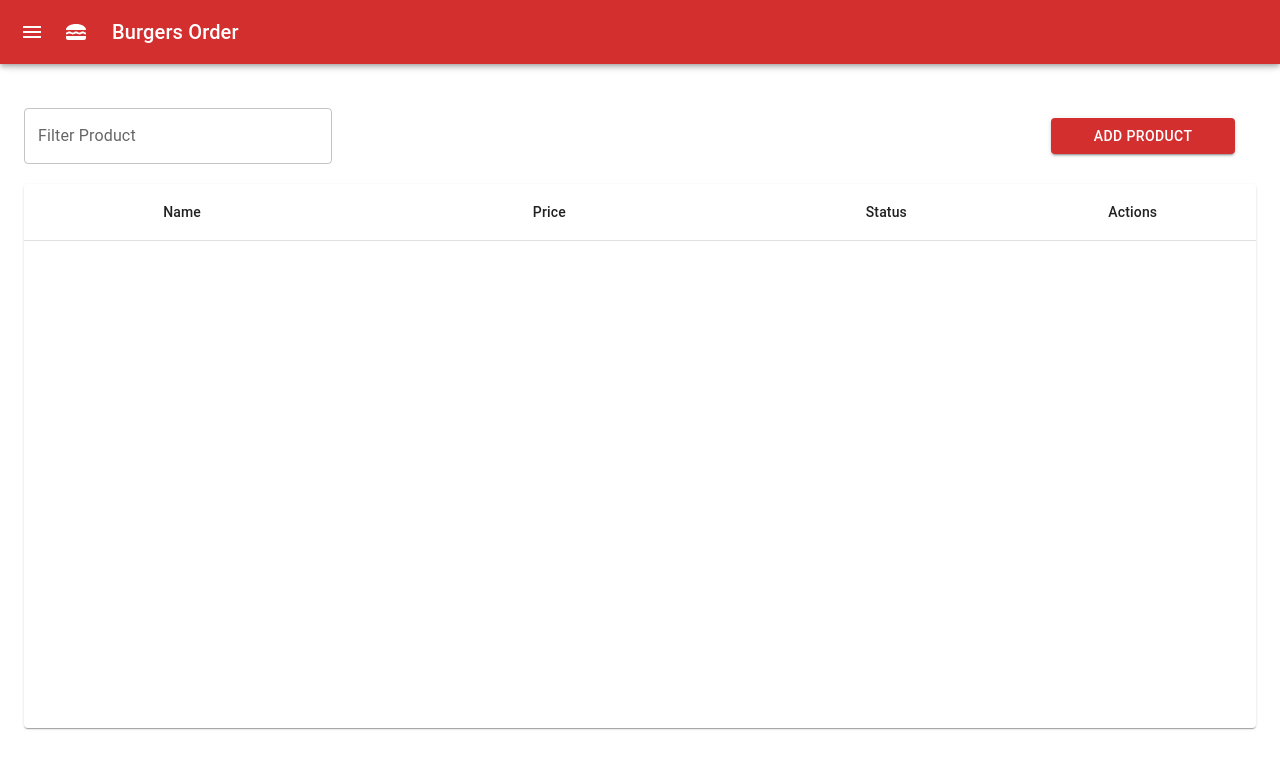
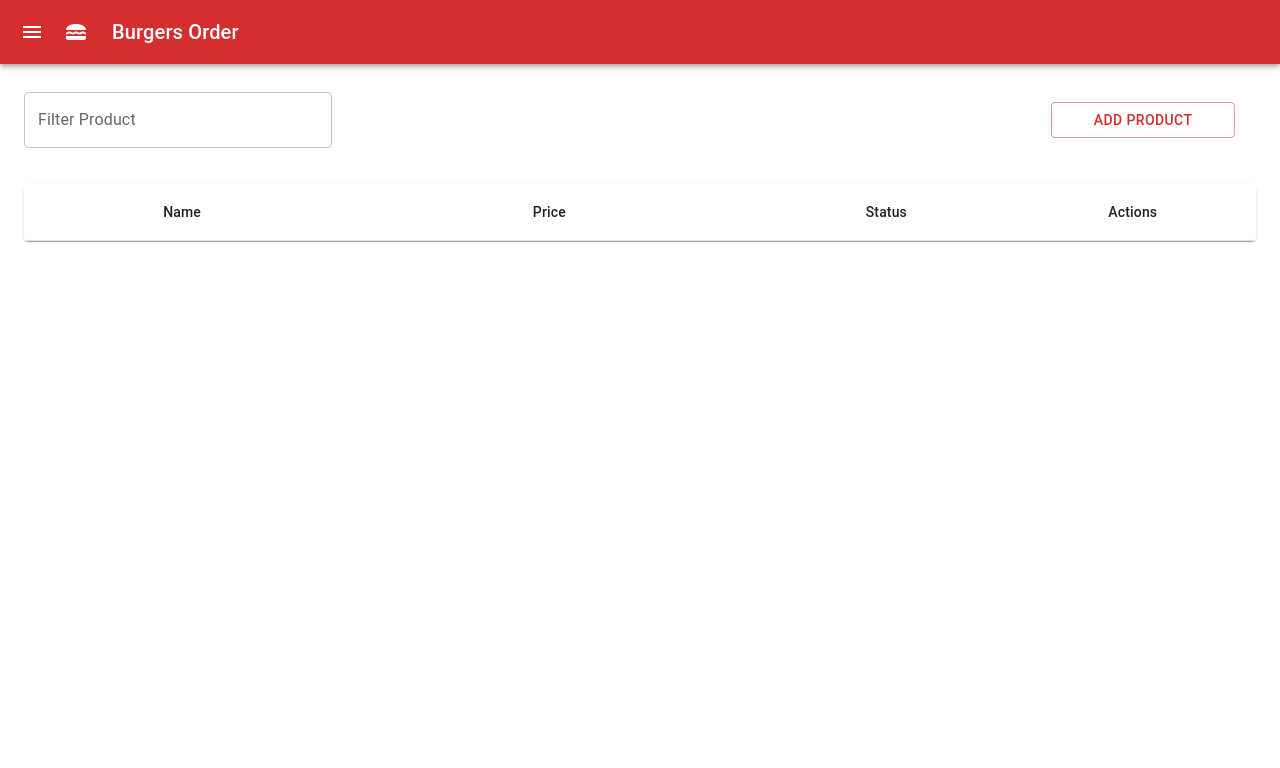
Before and after one commit to fransiri7/burgers-order-client, a React (Create React App) app: page /products in a window 1280 px wide. Shown: the top 768 px of the page. Built offline with nearby package versions, Linux system fonts and the light colour scheme.

Commit message:
Se remueve el eslint disable

```diff
--- a/src/modules/product/ProductsList.jsx
+++ b/src/modules/product/ProductsList.jsx
@@ -1,27 +1,26 @@
-/* eslint-disable */
-
 import React from "react";
 import EditIcon from "@mui/icons-material/Edit";
 import MenuIcon from "@mui/icons-material/Menu";
 import LunchDiningTwoToneIcon from "@mui/icons-material/LunchDiningTwoTone";
 import { Button, Grid, Paper, Switch, Table, TableBody, TableCell, TableContainer, TableHead, TableRow, TextField } from "@mui/material";
 
-const products = [];
+export function ProductsList() {
 
-export function ProductsList() {
+    const products = [];
+
     return (
-        <Grid container direction="column" style={{ height: "80vh" }}>
-            <Grid item container justifyContent="space-between" alignItems="center" style={{ height: "15%" }}>
+        <Grid container direction="column" justifyContent="space-between" style={{ height: "80vh" }}>
+            <Grid item container justifyContent="space-between" alignItems="center" style={{ height: "10%" }}>
                 <Grid item md={3}>
                     <TextField label="Filter Product" variant="outlined" fullWidth />
                 </Grid>
                 <Grid item md={2}>
-                    <Button variant="contained" style={{ width: "90%" }}>
+                    <Button variant="outlined" style={{ width: "90%" }}>
                         Add Product
                     </Button>
                 </Grid>
             </Grid>
-            <Grid item container style={{ height: "85%" }}>
+            <Grid item style={{ height: "85%" }}>
                 <TableContainer component={Paper} style={{ maxHeight: "100%" }}>
                     <Table stickyHeader>
                         <TableHead>
```
